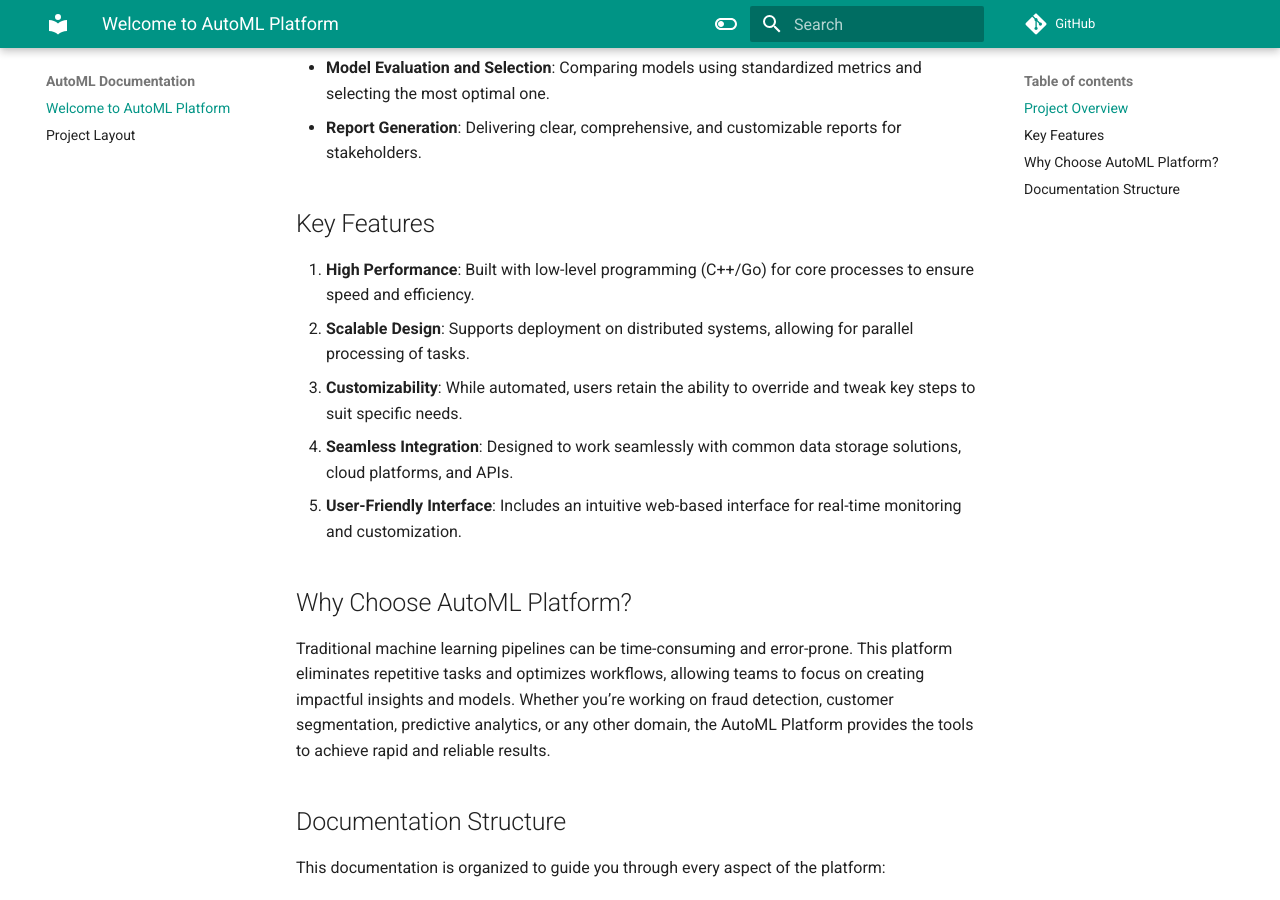
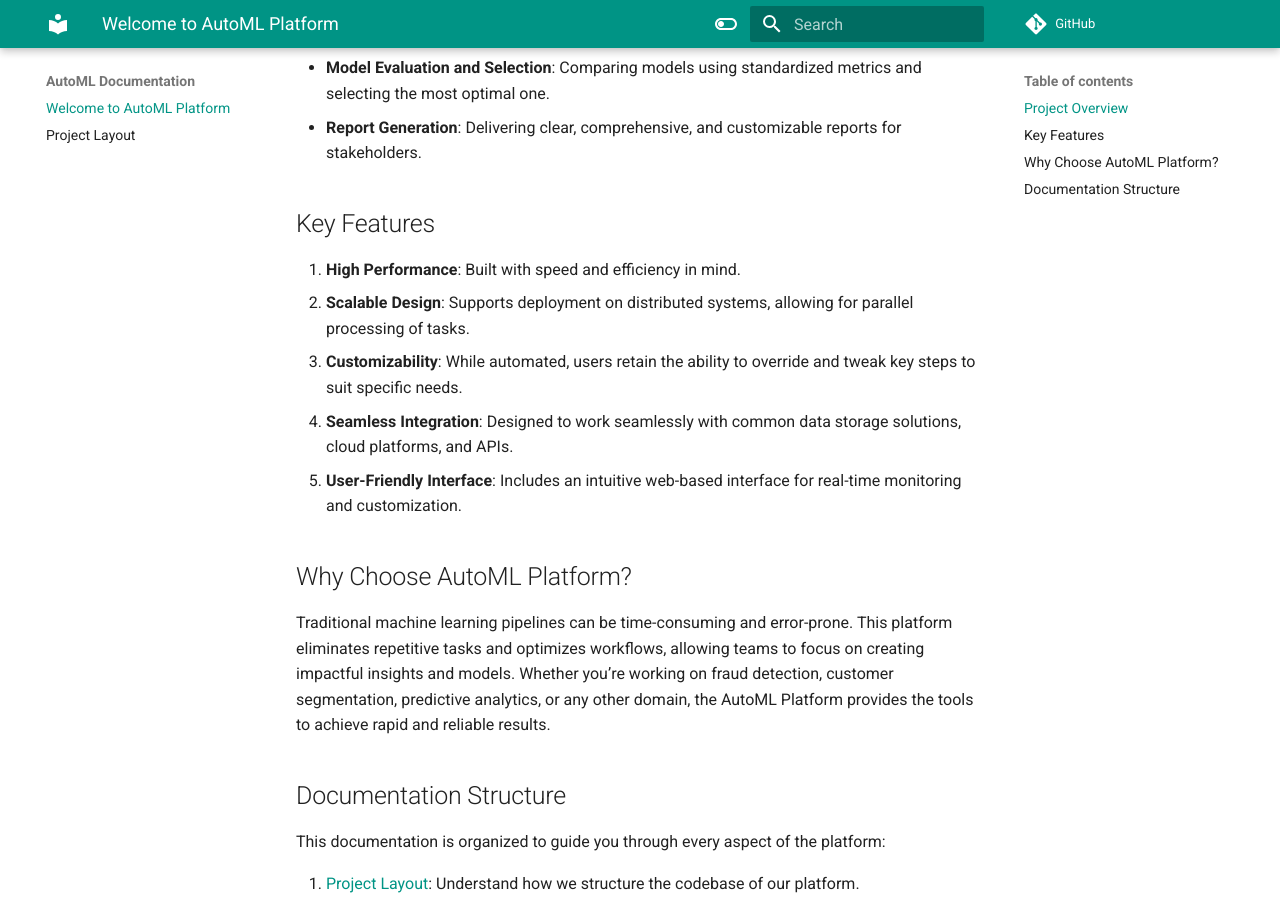
Before and after one commit to dawit-getahun-mengistu/automl-setup, an MkDocs documentation site: the page built from docs/index.md, in a window 1280 px wide and 900 px high, scrolled down 596 px. Built offline with MkDocs 1.6.1 and Material for MkDocs 9.7.7, drawn with Linux system fonts in a browser that asks for light colours; comment, search, counter and statistics services are not loaded.

Commit message:
Fix: Updated documentation

```diff
--- a/docs/index.md
+++ b/docs/index.md
@@ -15,7 +15,7 @@
 
 ## Key Features
 
-1. **High Performance**: Built with low-level programming (C++/Go) for core processes to ensure speed and efficiency.
+1. **High Performance**: Built with speed and efficiency in mind.
 2. **Scalable Design**: Supports deployment on distributed systems, allowing for parallel processing of tasks.
 3. **Customizability**: While automated, users retain the ability to override and tweak key steps to suit specific needs.
 4. **Seamless Integration**: Designed to work seamlessly with common data storage solutions, cloud platforms, and APIs.
```
